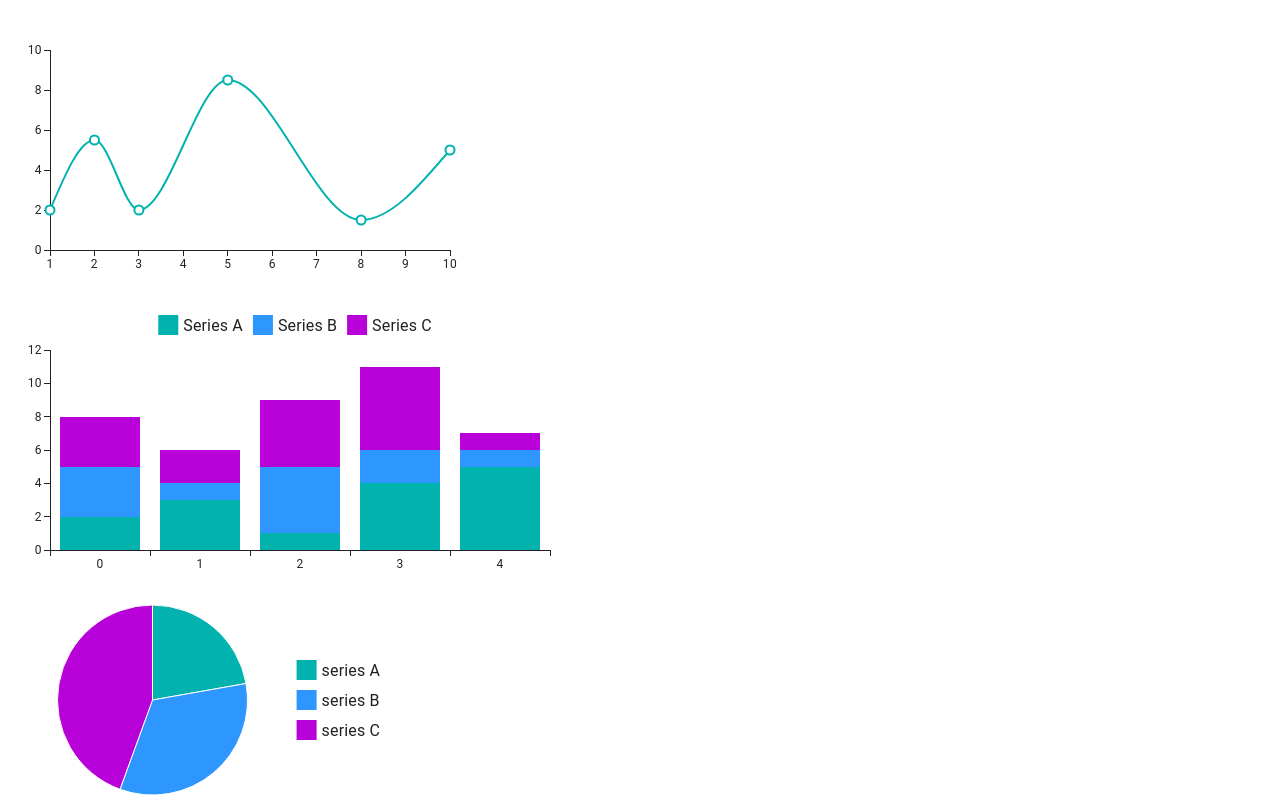
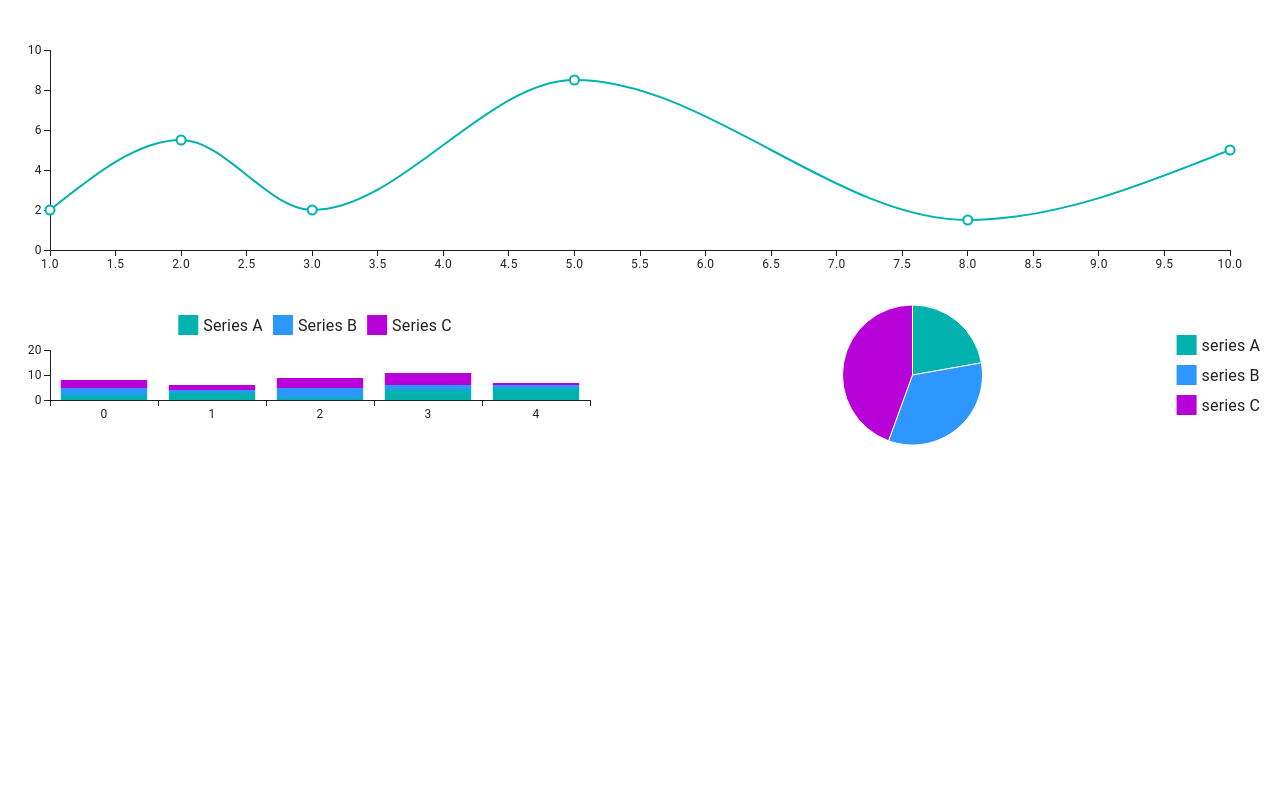
Before and after one commit to Newo201/study-tracker-client, a React (Create React App) app: page / in a window 1280 px wide. Built offline with nearby package versions, Linux system fonts and the light colour scheme.

Commit message:
Dynamic dashboard change

```diff
--- a/src/App.css
+++ b/src/App.css
@@ -36,3 +36,17 @@
     transform: rotate(360deg);
   }
 }
+
+.container {
+  width: 100%;
+}
+
+.dashboard {
+  display: grid;
+  grid-template-columns: 1fr 1fr;
+  grid-template-rows: 2fr 1fr;
+}
+
+.big-chart {
+  grid-area: 1/1/3/3;
+}
--- a/src/components/dashboard.jsx
+++ b/src/components/dashboard.jsx
@@ -15,27 +15,51 @@ export default function Dashboard() {
     switch(topChart) {
         case "Line":
             return (
-            <>
-            <ChartLine whenClicked = {manageClick}/>
-            <ChartStack whenClicked = {manageClick}/>
-            <ChartPie whenClicked = {manageClick}/>
-            </>
+            <div className = "container">
+                <div className = "dashboard">
+                    <div className = "big-chart">
+                        <ChartLine height = "big" whenClicked = {manageClick}/>
+                    </div>
+                    <ChartStack height = "small" whenClicked = {manageClick}/>
+                    <ChartPie height = "small" whenClicked = {manageClick}/>
+                </div>
+            </div>
             )
         case "Pie":
             return (
-            <>
-            <ChartPie whenClicked = {manageClick}/>
-            <ChartLine whenClicked = {manageClick}/>
-            <ChartStack whenClicked = {manageClick}/>
-            </>
+                <div className = "container">
+                    <div className = "dashboard">
+                        <div className = "big-chart">
+                            <ChartPie height = "big" whenClicked = {manageClick}/>
+                        </div>
+                        <ChartStack height = "small" whenClicked = {manageClick}/>
+                        <ChartLine height = "small" whenClicked = {manageClick}/>
+                    </div>
+                </div>
             )
         case "Stack":
             return (
-            <>
-            <ChartStack whenClicked = {manageClick}/>
-            <ChartPie whenClicked = {manageClick}/>
-            <ChartLine whenClicked = {manageClick}/>
-            </>
+                <div className = "container">
+                    <div className = "dashboard">
+                        <div className = "big-chart">
+                            <ChartStack height = "big" whenClicked = {manageClick}/>
+                        </div>
+                        <ChartLine height = "small" whenClicked = {manageClick}/>
+                        <ChartPie height = "small" whenClicked = {manageClick}/>
+                    </div>
+                </div>
+            )
+        default:
+            return (
+                <div className = "container">
+                    <div className = "dashboard">
+                        <div className = "big-chart">
+                            <ChartLine whenClicked = {manageClick}/>
+                        </div>
+                        <ChartStack whenClicked = {manageClick}/>
+                        <ChartPie whenClicked = {manageClick}/>
+                    </div>
+                </div>
             )
     }
 
--- a/src/components/line-chart.jsx
+++ b/src/components/line-chart.jsx
@@ -1,8 +1,8 @@
 import {LineChart} from "@mui/x-charts"
 
-export default function ChartLine({whenClicked}) {
+export default function ChartLine(props) {
     return (
-        <div onClick = {() => {whenClicked("Line")}}>
+        <div onClick = {() => {props.whenClicked("Line")}}>
         <LineChart
             xAxis={[{ data: [1, 2, 3, 5, 8, 10] }]}
             series={[
@@ -10,8 +10,7 @@ export default function ChartLine({whenClicked}) {
                 data: [2, 5.5, 2, 8.5, 1.5, 5],
                 },
             ]}
-            width={500}
-            height={300}
+            height = {props.height === "big"? 300 : 150}
         />
         </div>
     )
--- a/src/components/pie-chart.jsx
+++ b/src/components/pie-chart.jsx
@@ -1,9 +1,9 @@
 import * as React from 'react';
 import { PieChart } from '@mui/x-charts/PieChart';
 
-export default function ChartPie({whenClicked}) {
+export default function ChartPie(props) {
   return (
-    <div onClick = {() => {whenClicked("Pie")}}>
+    <div onClick = {() => {props.whenClicked("Pie")}}>
         <PieChart
         series={[
             {
@@ -14,8 +14,7 @@ export default function ChartPie({whenClicked}) {
             ],
             },
         ]}
-        width={400}
-        height={200}
+        height = {props.height === "big"? 300 : 150}
         />
     </div>
   );
--- a/src/components/stacked-chart.jsx
+++ b/src/components/stacked-chart.jsx
@@ -13,17 +13,16 @@ const seriesC = {
   label: 'Series C',
 };
 
-export default function ChartStack({whenClicked}) {
+export default function ChartStack(props) {
   return (
-    <div onClick = {() => {whenClicked("Stack")}}>
+    <div onClick = {() => {props.whenClicked("Stack")}}>
     <BarChart
-      width={600}
-      height={300}
       series={[
         { ...seriesA, stack: 'total' },
         { ...seriesB, stack: 'total' },
         { ...seriesC, stack: 'total' },
       ]}
+      height = {props.height === "big"? 300 : 150}
     />
     </div>
   );
```
